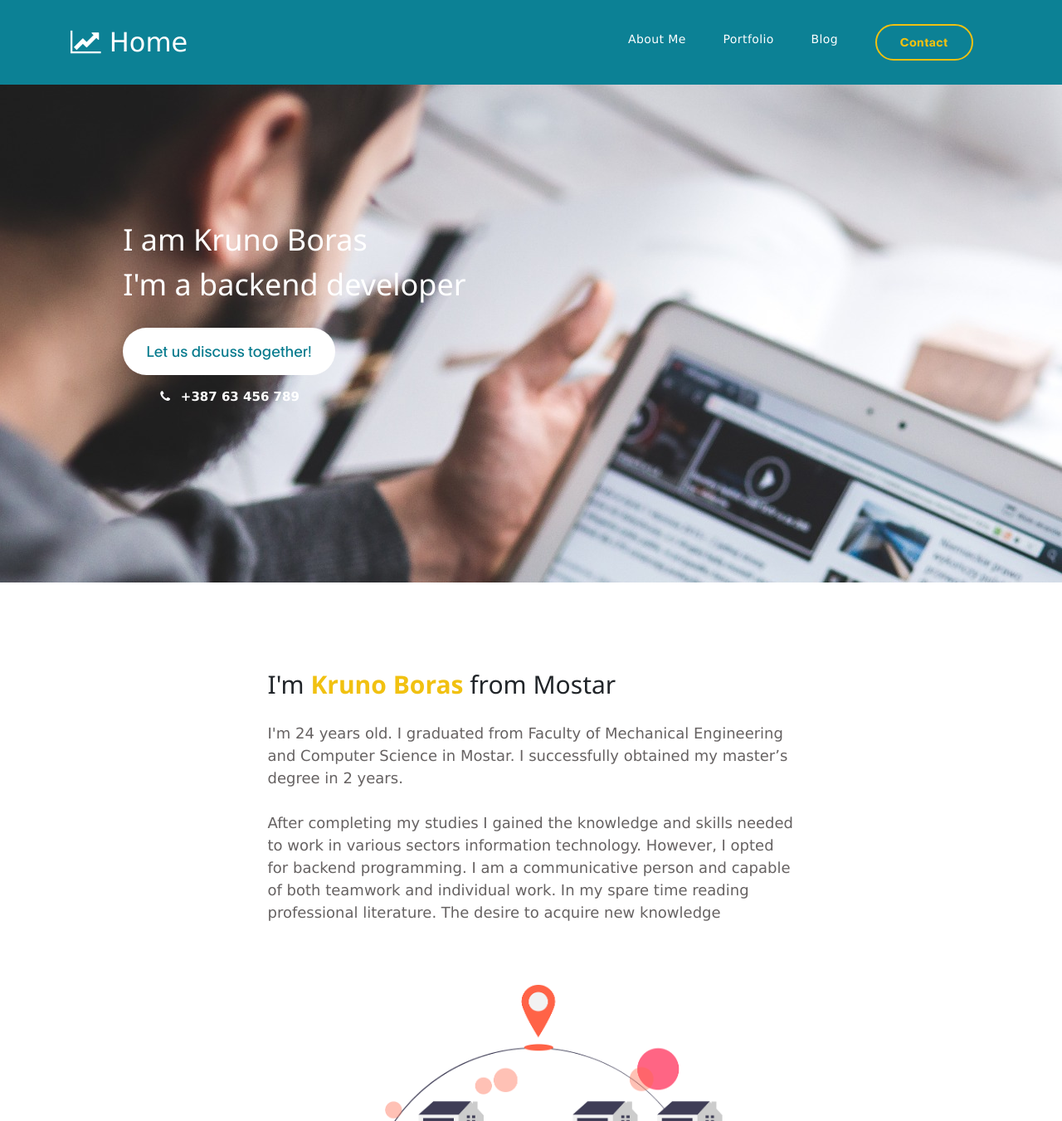
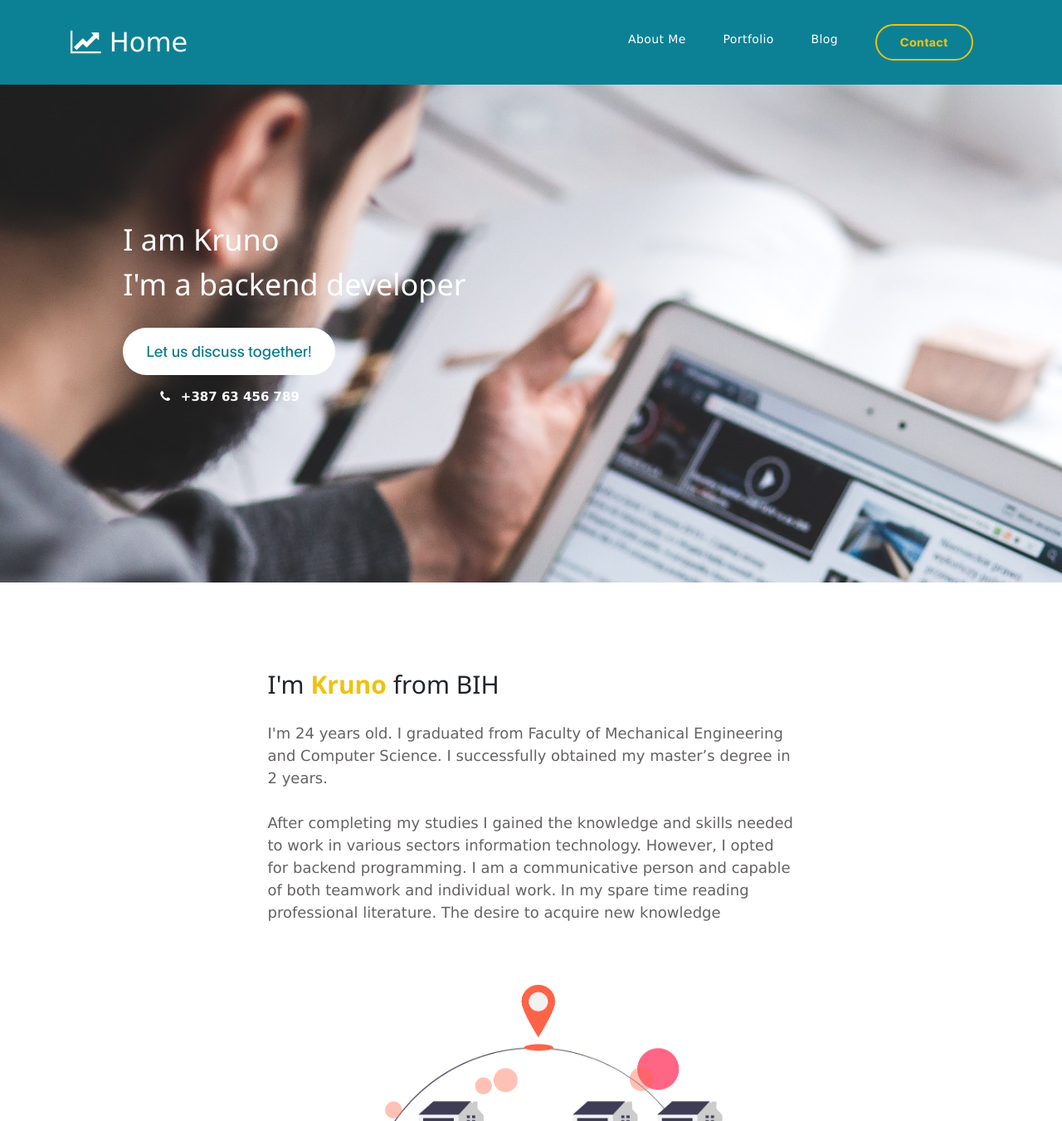
Before and after one commit to Kruno7/kruno7.github.io, a plain HTML site: page index.html in a window 1280 px wide. Shown: the top 1351 px of the page at 83% size. Drawn offline with nearby package versions, Linux system fonts and the light colour scheme.

Commit message:
Update index.html

```diff
--- a/index.html
+++ b/index.html
@@ -73,7 +73,7 @@
                         <div class="col-lg-6 col-md-10 col-12 d-flex flex-column justify-content-center align-items-center">
                               <div class="hero-text" style="margin-top: 150px">
 
-                                     <h1 class="text-white" data-aos="fade-up">I am Kruno Boras <br> I'm a backend developer</h1>
+                                     <h1 class="text-white" data-aos="fade-up">I am Kruno <br> I'm a backend developer</h1>
 
                                    <a href="contact.html" class="custom-btn btn-bg btn mt-3" data-aos="fade-up" data-aos-delay="100">Let us discuss together!</a>
 
@@ -93,9 +93,9 @@
                     <div class="col-lg-7 mx-auto col-md-10 col-12">
                          <div class="about-info">
 
-                              <h2 class="mb-4" data-aos="fade-up">I'm <strong>Kruno Boras</strong> from Mostar</h2>
+                              <h2 class="mb-4" data-aos="fade-up">I'm <strong>Kruno </strong> from BIH</h2>
 
-                              <p class="mb-0" data-aos="fade-up">I'm 24 years old. I graduated from Faculty of Mechanical Engineering and Computer Science in Mostar. I successfully obtained my master’s degree in 2 years.
+                              <p class="mb-0" data-aos="fade-up">I'm 24 years old. I graduated from Faculty of Mechanical Engineering and Computer Science. I successfully obtained my master’s degree in 2 years.
                               <br><br>After completing my studies I gained the knowledge and skills needed to work in various sectors information technology. However, I opted for backend programming. I am a communicative person and capable of both teamwork and individual work. In my spare time reading professional literature. The desire to acquire new knowledge</p>
 
 
```
